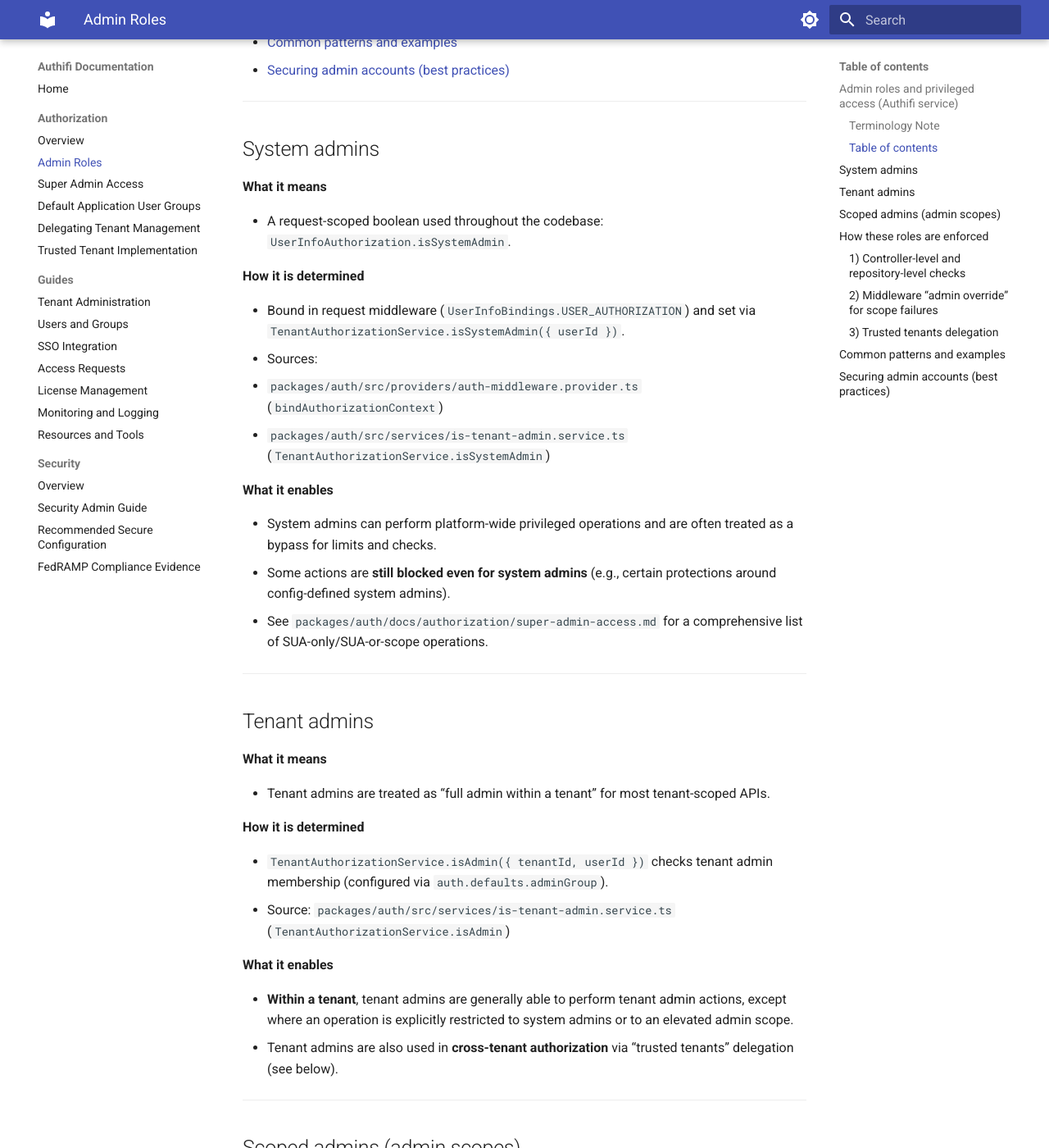
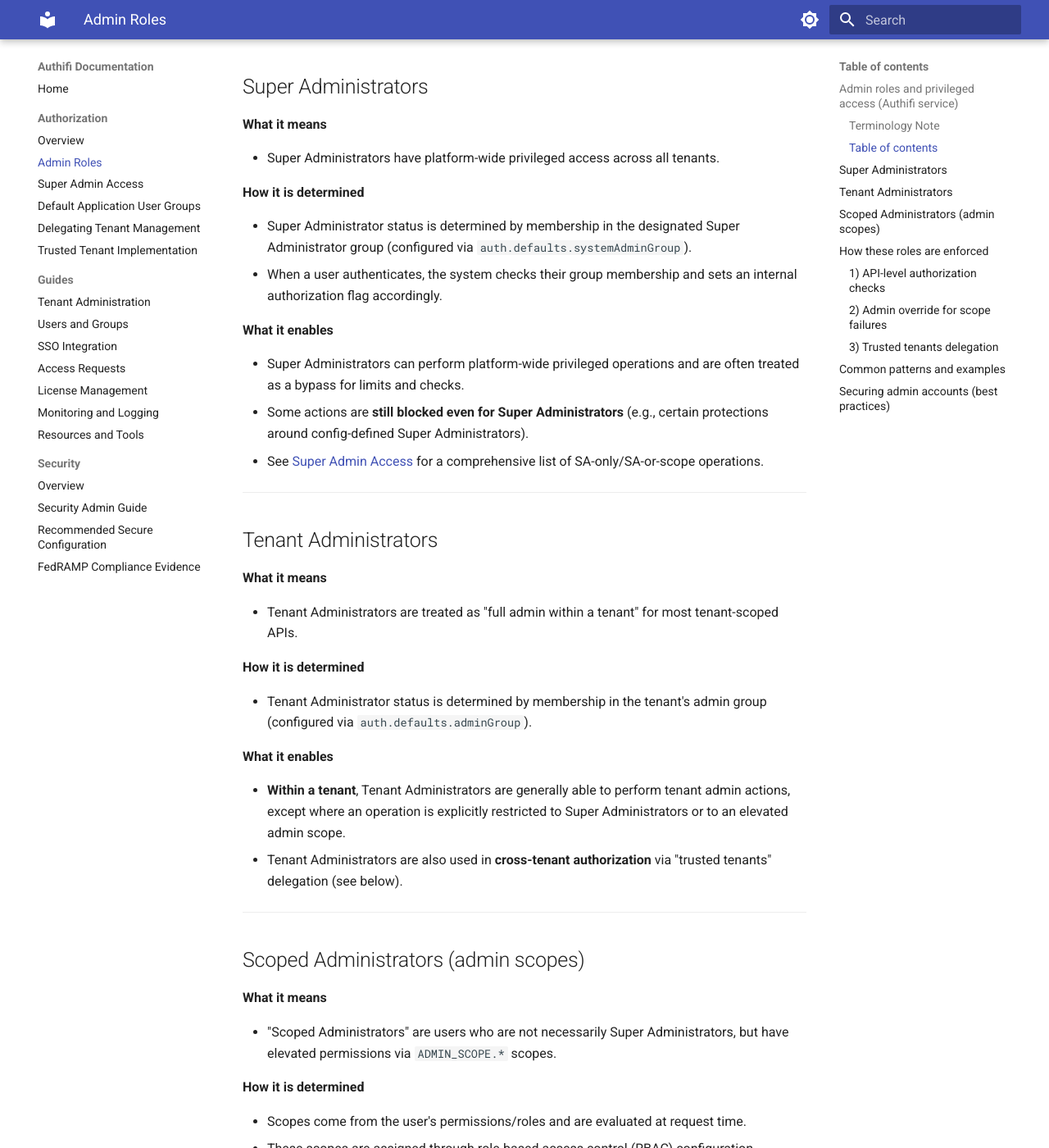
Before and after one commit to AxleResearch/authifi-docs, an MkDocs documentation site: the page built from docs/authorization/admin-roles.md, in a window 1280 px wide and 1400 px high, scrolled down 889 px. Shown: the whole window at 82% size. Built offline with MkDocs 1.6.1 and Material for MkDocs 9.7.7, drawn with Linux system fonts in a browser that asks for light colours; some of the changed text lies outside the part shown.

Commit message:
refactor: remove source code references from admin-roles.md
- Replace source file paths with conceptual explanations
- Update terminology from "system admin" to "Super Administrator"
- Replace doc file path references with relative markdown links
- Align with changes made to super-admin-access.md

```diff
--- a/docs/authorization/admin-roles.md
+++ b/docs/authorization/admin-roles.md
@@ -1,87 +1,82 @@
 ## Admin roles and privileged access (Authifi service)
 
-This document describes how the Authifi service models “admin” privileges and where those privileges come from:
+This document describes how the Authifi service models "admin" privileges and where those privileges come from:
 
-- **System admins** (platform-wide)
-- **Tenant admins** (tenant-wide)
-- **Scoped admins** (users granted elevated `ADMIN_SCOPE.*` permissions)
+- **Super Administrators** (platform-wide)
+- **Tenant Administrators** (tenant-wide)
+- **Scoped Administrators** (users granted elevated `ADMIN_SCOPE.*` permissions)
 
-It complements (not replaces) the detailed operation inventory in `packages/auth/docs/authorization/super-admin-access.md`.
+It complements the detailed operation inventory in [Super Admin Access](super-admin-access.md).
 
 ---
 
 ### Terminology Note
 
-This document uses "system admin" to refer to the technical implementation in code. In user-facing documentation, this role is called **"Super Administrator"** to distinguish it from infrastructure system administrators who manage servers and operating systems. The code identifiers (`ROLE_AUTH_SYSTEM_ADMIN`, `systemAdmins` group, `isSystemAdmin` checks) remain unchanged for backward compatibility.
+In user-facing documentation, the platform-wide admin role is called **"Super Administrator"** to distinguish it from infrastructure system administrators who manage servers and operating systems.
 
 ---
 
 ### Table of contents
 
-- [System admins](#system-admins)
-- [Tenant admins](#tenant-admins)
-- [Scoped admins (admin scopes)](#scoped-admins-admin-scopes)
+- [Super Administrators](#super-administrators)
+- [Tenant Administrators](#tenant-administrators)
+- [Scoped Administrators (admin scopes)](#scoped-administrators-admin-scopes)
 - [How these roles are enforced](#how-these-roles-are-enforced)
 - [Common patterns and examples](#common-patterns-and-examples)
 - [Securing admin accounts (best practices)](#securing-admin-accounts-best-practices)
 
 ---
 
-## System admins
+## Super Administrators
 
 **What it means**
 
-- A request-scoped boolean used throughout the codebase: `UserInfoAuthorization.isSystemAdmin`.
+- Super Administrators have platform-wide privileged access across all tenants.
 
 **How it is determined**
 
-- Bound in request middleware (`UserInfoBindings.USER_AUTHORIZATION`) and set via `TenantAuthorizationService.isSystemAdmin({ userId })`.
-- Sources:
-  - `packages/auth/src/providers/auth-middleware.provider.ts` (`bindAuthorizationContext`)
-  - `packages/auth/src/services/is-tenant-admin.service.ts` (`TenantAuthorizationService.isSystemAdmin`)
+- Super Administrator status is determined by membership in the designated Super Administrator group (configured via `auth.defaults.systemAdminGroup`).
+- When a user authenticates, the system checks their group membership and sets an internal authorization flag accordingly.
 
 **What it enables**
 
-- System admins can perform platform-wide privileged operations and are often treated as a bypass for limits and checks.
-- Some actions are **still blocked even for system admins** (e.g., certain protections around config-defined system admins).
-- See `packages/auth/docs/authorization/super-admin-access.md` for a comprehensive list of SUA-only/SUA-or-scope operations.
+- Super Administrators can perform platform-wide privileged operations and are often treated as a bypass for limits and checks.
+- Some actions are **still blocked even for Super Administrators** (e.g., certain protections around config-defined Super Administrators).
+- See [Super Admin Access](super-admin-access.md) for a comprehensive list of SA-only/SA-or-scope operations.
 
 ---
 
-## Tenant admins
+## Tenant Administrators
 
 **What it means**
 
-- Tenant admins are treated as “full admin within a tenant” for most tenant-scoped APIs.
+- Tenant Administrators are treated as "full admin within a tenant" for most tenant-scoped APIs.
 
 **How it is determined**
 
-- `TenantAuthorizationService.isAdmin({ tenantId, userId })` checks tenant admin membership (configured via `auth.defaults.adminGroup`).
-- Source: `packages/auth/src/services/is-tenant-admin.service.ts` (`TenantAuthorizationService.isAdmin`)
+- Tenant Administrator status is determined by membership in the tenant's admin group (configured via `auth.defaults.adminGroup`).
 
 **What it enables**
 
-- **Within a tenant**, tenant admins are generally able to perform tenant admin actions, except where an operation is explicitly restricted to system admins or to an elevated admin scope.
-- Tenant admins are also used in **cross-tenant authorization** via “trusted tenants” delegation (see below).
+- **Within a tenant**, Tenant Administrators are generally able to perform tenant admin actions, except where an operation is explicitly restricted to Super Administrators or to an elevated admin scope.
+- Tenant Administrators are also used in **cross-tenant authorization** via "trusted tenants" delegation (see below).
 
 ---
 
-## Scoped admins (admin scopes)
+## Scoped Administrators (admin scopes)
 
 **What it means**
 
-- “Scoped admins” are users who are not necessarily system admins, but have elevated permissions via `ADMIN_SCOPE.*` scopes (checked with `userAuthorization.checkUserHasScope(...)`).
+- "Scoped Administrators" are users who are not necessarily Super Administrators, but have elevated permissions via `ADMIN_SCOPE.*` scopes.
 
 **How it is determined**
 
-- Scopes come from the user’s permissions/roles and are evaluated at request time via `UserInfoAuthorization.checkUserHasScope(...)`.
-- Sources:
-  - `packages/auth/src/keys.js` / `UserInfoAuthorization`
-  - Controllers and repositories that explicitly gate behavior by `ADMIN_SCOPE.*`
+- Scopes come from the user's permissions/roles and are evaluated at request time.
+- These scopes are assigned through role-based access control (RBAC) configuration.
 
 **What it enables**
 
-- These scopes commonly grant access to operations that would otherwise be **system-admin-only** (or allow edits on “privileged” entities).
+- These scopes commonly grant access to operations that would otherwise be **Super-Administrator-only** (or allow edits on "privileged" entities).
 - Examples of elevated admin scopes used in Authifi:
   - `ADMIN_SCOPE.ADMIN_PERMISSIONS_UPDATE` (privileged RBAC entities: admin groups/roles/permissions)
   - `ADMIN_SCOPE.UPDATE_SYSTEM_TEMPLATES` (system templates)
@@ -91,71 +86,68 @@ This document uses "system admin" to refer to the technical implementation in co
   - `ADMIN_SCOPE.IDENTITY_PROVIDER_SECRETS_LIST` (unmask IdP secrets in responses)
   - `ADMIN_SCOPE.USER_SSH_SECRET` (SSH key operations)
 
-For the exact places these are enforced, see the relevant sections in `packages/auth/docs/authorization/super-admin-access.md`.
+For the exact places these are enforced, see the relevant sections in [Super Admin Access](super-admin-access.md).
 
 ---
 
 ## How these roles are enforced
 
-### 1) Controller-level and repository-level checks
+### 1) API-level authorization checks
 
-- Many endpoints explicitly check `isSystemAdmin`, `isAdmin(...)`, and/or specific `ADMIN_SCOPE.*` permissions.
+- Many API endpoints explicitly check Super Administrator status, Tenant Administrator status, and/or specific `ADMIN_SCOPE.*` permissions.
 - Example patterns:
-  - **SA-only**: `if (!userAuthorization.isSystemAdmin) throw Forbidden(...)`
-  - **SA-or-scope**: allow system admin, otherwise require an `ADMIN_SCOPE.*`
-  - **SA-or-tenant-admin**: allow system admin, otherwise allow tenant admins
+  - **SA-only**: Request is rejected unless the user is a Super Administrator
+  - **SA-or-scope**: Super Administrator is allowed, otherwise requires an `ADMIN_SCOPE.*`
+  - **SA-or-tenant-admin**: Super Administrator is allowed, otherwise allows Tenant Administrators
 
-### 2) Middleware “admin override” for scope failures
+### 2) Admin override for scope failures
 
 - A large portion of `/auth/admin/tenants/{tenantId}/...` endpoints are primarily protected by **OAuth scopes**.
-- When authentication fails due to `Insufficient scope`, the request middleware can allow certain admin users to proceed:
-  - Tenant admin of the **target tenant** (`{tenantId}`), or
-  - Tenant admin of the **original token tenant** _and_ the target tenant is a **trusted tenant**.
+- When authentication fails due to `Insufficient scope`, the authorization system can allow certain admin users to proceed:
+  - Tenant Administrator of the **target tenant** (`{tenantId}`), or
+  - Tenant Administrator of the **original token tenant** _and_ the target tenant is a **trusted tenant**.
 - This bypass is not applied to **Client Credentials** tokens.
-- Source: `packages/auth/src/providers/auth-middleware.provider.ts`
 
-This is why many “admin” APIs don’t contain an explicit “tenant admin required” check: tenant admins may still be able to use them even when scopes are missing.
+This is why many "admin" APIs don't contain an explicit "Tenant Administrator required" check: Tenant Administrators may still be able to use them even when scopes are missing.
 
 ### 3) Trusted tenants delegation
 
-- The service supports delegating admin access across tenants using “trusted tenants” relationships.
-- Used by:
-  - `packages/auth/src/controllers/trusted-tenant.controller.ts`
-  - Authifi middleware and audience logic when evaluating tenant-scoped requests.
+- The service supports delegating admin access across tenants using "trusted tenants" relationships.
+- See [Trusted Tenant Implementation](trusted-tenant-implementation.md) for details.
 
 ---
 
 ## Common patterns and examples
 
-- **Tenant admins can do “anything in the tenant”, except what is SA-only or scope-gated**
-  - Practically, tenant admins can perform most tenant administration, but some operations remain reserved for:
-    - **System admins** (SA-only), or
-    - **Scoped admins** (SA-or-scope), especially around privileged RBAC entities and sensitive scripting/secrets.
+- **Tenant Administrators can do "anything in the tenant", except what is SA-only or scope-gated**
+  - Practically, Tenant Administrators can perform most tenant administration, but some operations remain reserved for:
+    - **Super Administrators** (SA-only), or
+    - **Scoped Administrators** (SA-or-scope), especially around privileged RBAC entities and sensitive scripting/secrets.
 
 - **Privileged RBAC entities** (admin groups/roles/permissions)
   - Commonly enforced as **SA-or-scope** (`ADMIN_SCOPE.ADMIN_PERMISSIONS_UPDATE`).
 
 - **Trusted identity provider controls**
-  - Commonly enforced as **SA-or-scope** (`ADMIN_SCOPE.TRUSTED_PROVIDER_EDIT`), with additional tenant-admin-specific logic for some IdP fields.
+  - Commonly enforced as **SA-or-scope** (`ADMIN_SCOPE.TRUSTED_PROVIDER_EDIT`), with additional Tenant-Administrator-specific logic for some IdP fields.
 
 - **Monitoring / reporting APIs**
-  - Often scope-gated (e.g. audit/log scopes, protected health scope), with tenant-admin access potentially enabled via the middleware “admin override”.
+  - Often scope-gated (e.g. audit/log scopes, protected health scope), with Tenant Administrator access potentially enabled via the admin override mechanism.
 
 ---
 
 ## Securing admin accounts (best practices)
 
-- **Prefer “trusted” identity providers for admin identities**
+- **Prefer "trusted" identity providers for admin identities**
   - Restrict admin sign-in to identity providers that are verified/trusted and centrally managed.
   - Avoid granting admin access to accounts authenticated via ad-hoc or weakly verified providers.
 
 - **Enforce MFA for all admin-capable accounts**
   - Require phishing-resistant MFA where possible (e.g. WebAuthn/FIDO2), at minimum TOTP.
-  - Ensure “break-glass” admin accounts are also MFA-protected (with tightly controlled recovery).
+  - Ensure "break-glass" admin accounts are also MFA-protected (with tightly controlled recovery).
 
 - **Apply least privilege and minimize standing access**
-  - Keep the number of **system admins** small.
-  - Prefer **scoped admin access** (`ADMIN_SCOPE.*`) over system-admin where possible.
+  - Keep the number of **Super Administrators** small.
+  - Prefer **scoped admin access** (`ADMIN_SCOPE.*`) over Super Administrator where possible.
   - Remove unused admin scopes; time-bound or approval-gated elevation where feasible.
 
 - **Separate admin and day-to-day user accounts**
@@ -164,10 +156,10 @@ This is why many “admin” APIs don’t contain an explicit “tenant admin re
 
 - **Review admin access regularly**
   - Periodically review:
-    - system admin assignments,
-    - tenant admin group membership,
+    - Super Administrator assignments,
+    - Tenant Administrator group membership,
     - users holding `ADMIN_SCOPE.*` privileges,
-    - “trusted tenant” delegations.
+    - "trusted tenant" delegations.
   - Treat emergency additions as temporary and require follow-up removal/review.
 
 - **Monitor and audit admin activity**
```
